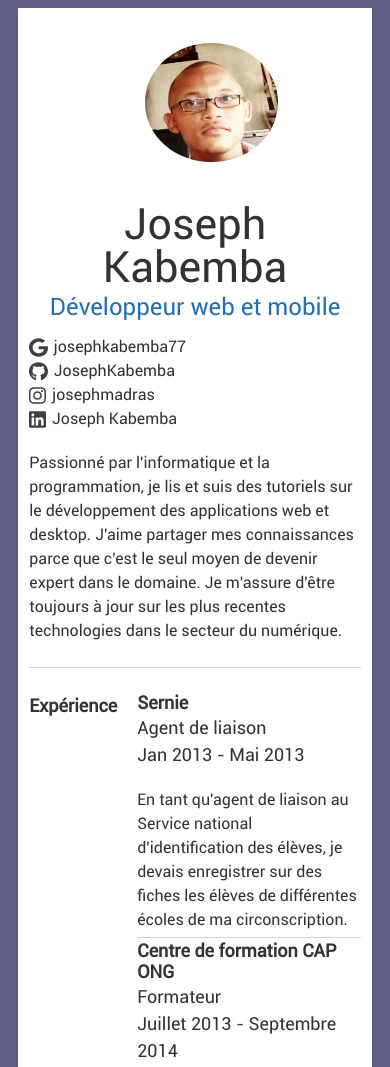
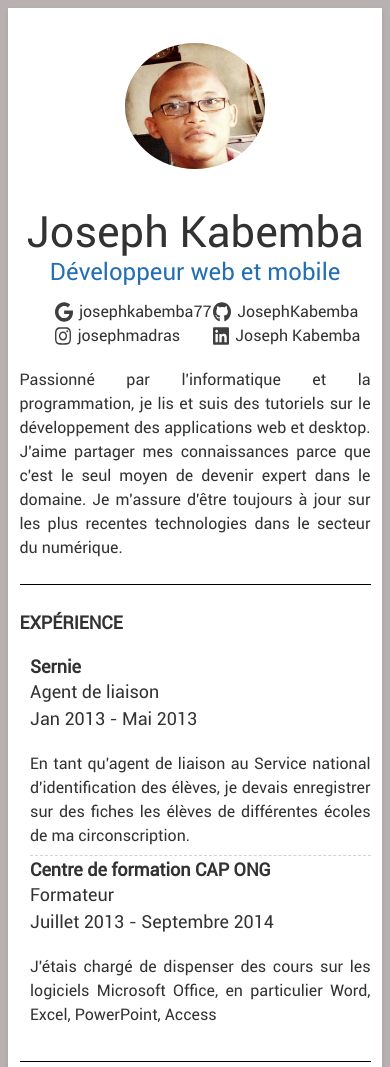
Before and after one commit to JosephKabemba/CV_Joseph_Kabemba, a plain HTML site: page index.html in a window 390 px wide. Shown: the top 1067 px of the page. Drawn offline with Linux system fonts and the light colour scheme.

Commit message:
Ajout des propriétés media queries pour téléphones

```diff
--- a/index.html
+++ b/index.html
@@ -191,11 +191,11 @@
             <div>
                 <div class="job-company">Abel Muleja</div>
                 <div class="job-title">Coordonnateur CAP ONG</div>
-                <div class="links">
+                <div class="links" id="reflinks">
                     <div class="link-item">
                         <img src="img/google.svg" alt="gmail" class="icon"><a href="mailto:abelmuleja@gmail.com">
 
-                            abelmuleja@gmail.com
+                            abelmul@gmail.com
                         </a>
                     </div>
                     <div class="link-item">
--- a/style.css
+++ b/style.css
@@ -24,7 +24,6 @@ img{
 }
 
 .icon{
-    fill: currentColor;
     display: inline-block;
     font-size: inherit;
     height: 1.2em;
@@ -163,8 +162,9 @@ img.avatar{
 
 /*Pour les téléphones*/
 @media screen and (max-width: 578px){
+
     body{
-     background-color: rgb(95, 95, 134);
+     text-align: justify;
     }
 
     .container{
@@ -174,8 +174,21 @@ img.avatar{
     }
 
     .section-title{
+        text-transform: uppercase;
         border-right: none;
     }
+
+    .section{
+        grid-template-columns: 1fr;
+        border-bottom: 1px solid black;
+    }
+
+    .job{
+        border-bottom: 1px dashed lightgray;
+        margin-left: 3%;
+    }
+
+
 
    }
 
@@ -183,7 +196,7 @@ img.avatar{
 @media screen and (max-width: 768px){
 
     .container{
-        max-width: 85%;
+        max-width: 90%;
         margin: 2% auto;
 
      }
@@ -212,10 +225,22 @@ img.avatar{
     img.avatar{
         width: 40%;
         height: 85%;
+        margin-left: 30%;
     }
 
     .job{
         margin-bottom: 1%;
     }
 
+    .links{
+        display: grid;
+        grid-template-columns: 1fr 1fr;
+        margin-left: 10%;
+    }
+
+    #reflinks{
+        margin-left: 0%;
+
+    }
+
 }
```
